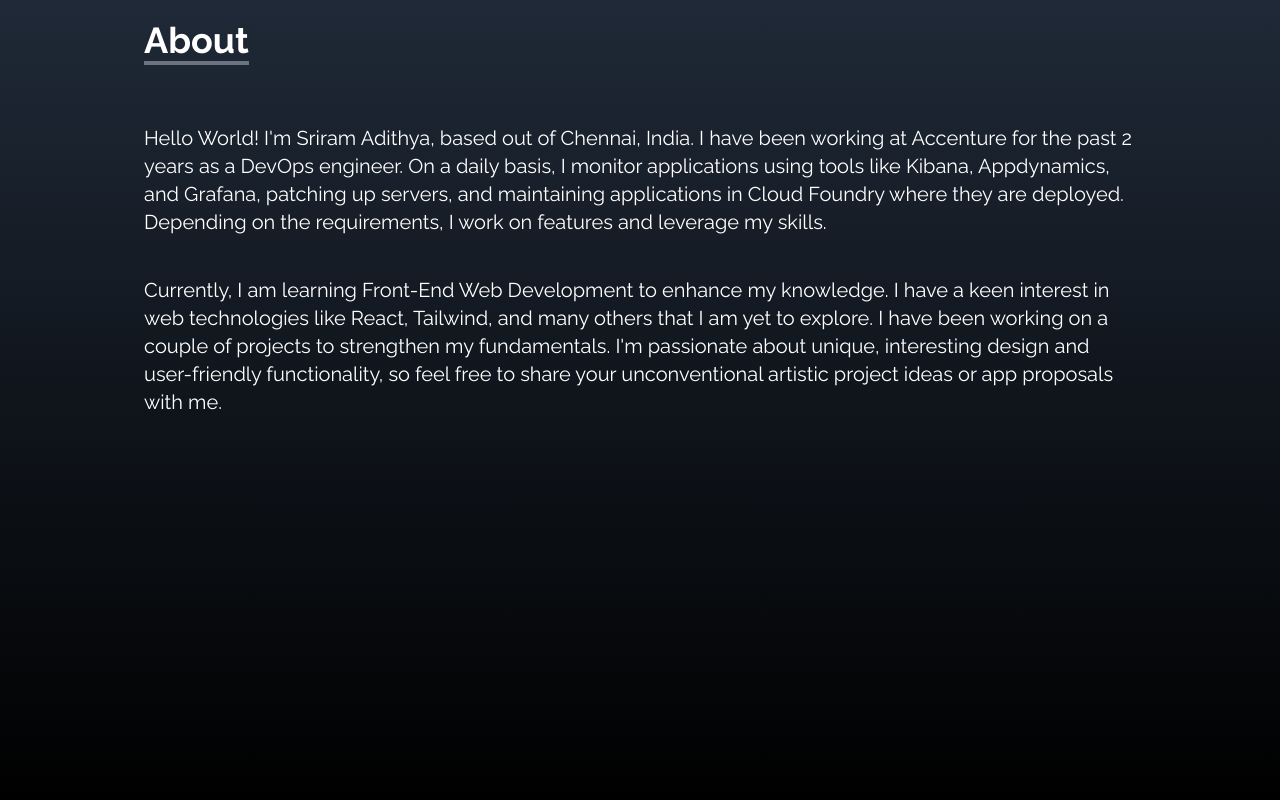
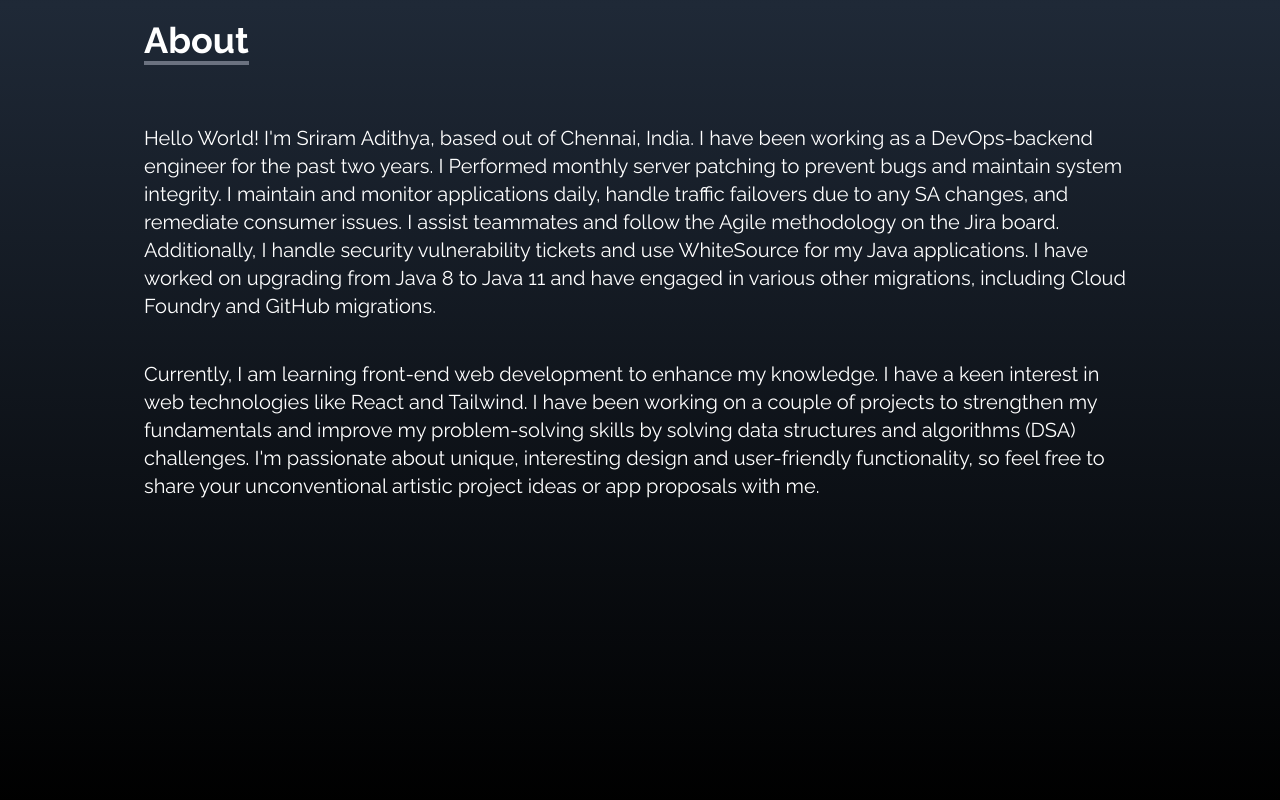
Before and after one commit to sriram-adithya/react-portfolio, a React (Create React App) app: page / in a window 1280 px wide. Shown: the part 860-1660 px from the top of the page. Built offline with nearby package versions, Linux system fonts and the light colour scheme; the HTML template or start-up script is replaced by a standard one.

Commit message:
modify resume

```diff
--- a/src/components/About.jsx
+++ b/src/components/About.jsx
@@ -4,31 +4,29 @@
   return (
     <div
       name="About"
-      className="w-full h-screen bg-gradient-to-b from-gray-800 to-black text-white"
+      className="h-screen bg-gradient-to-b from-gray-800 to-black text-white"
     >
-      <div className="max-w-screen-lg p-4 mx-auto flex flex-col justify-center w-full h-auto">
+      <div className="max-w-screen-lg sm:p-4 py-24 px-10 mx-auto flex flex-col justify-center w-full">
         <div className="pb-8">
           <p className="text-4xl font-bold inline border-b-4 border-gray-500">
             About
           </p>
         </div>
 
-        <p className="text-base mt-8 sm:text-xl md:text-xl lg:text-xl">
+        <p className="text-base mt-8 sm:text-xl leading-relaxed">
           Hello World! I'm Sriram Adithya, based out of Chennai, India. I have
-          been working at Accenture for the past 2 years as a DevOps engineer.
-          On a daily basis, I monitor applications using tools like Kibana,
-          Appdynamics, and Grafana, patching up servers, and maintaining
-          applications in Cloud Foundry where they are deployed. Depending on
-          the requirements, I work on features and leverage my skills.
+          been working as a DevOps-backend engineer for the past two years. I
+          Performed monthly server patching to prevent bugs and maintain system
+          integrity. I maintain and monitor applications daily, handle traffic
+          failovers due to any SA changes, and remediate consumer issues. I
+          assist teammates and follow the Agile methodology on the Jira board.
+          Additionally, I handle security vulnerability tickets and use
+          WhiteSource for my Java applications. I have worked on upgrading from
+          Java 8 to Java 11 and have engaged in various other migrations,
+          including Cloud Foundry and GitHub migrations.
         </p>
-        <p className="text-base mt-10 sm:text-xl md:text-xl lg:text-xl">
-          Currently, I am learning Front-End Web Development to enhance my
-          knowledge. I have a keen interest in web technologies like React,
-          Tailwind, and many others that I am yet to explore. I have been
-          working on a couple of projects to strengthen my fundamentals. I'm
-          passionate about unique, interesting design and user-friendly
-          functionality, so feel free to share your unconventional artistic
-          project ideas or app proposals with me.
+        <p className="text-base mt-10 sm:text-xl leading-relaxed">
+        Currently, I am learning front-end web development to enhance my knowledge. I have a keen interest in web technologies like React and Tailwind. I have been working on a couple of projects to strengthen my fundamentals and improve my problem-solving skills by solving data structures and algorithms (DSA) challenges. I'm passionate about unique, interesting design and user-friendly functionality, so feel free to share your unconventional artistic project ideas or app proposals with me.
         </p>
       </div>
     </div>
--- a/src/components/Contact.jsx
+++ b/src/components/Contact.jsx
@@ -2,7 +2,7 @@
 
 const Contact = () => {
   return (
-    <div name="Contact" className='w-full h-screen bg-gradient-to-b from-black to-gray-800 p-4 text-white'>
+    <div name="Contact" className='w-full h-auto pt-24 bg-gradient-to-b from-black to-gray-800 text-white'>
         <div className='flex flex-col px-3 justify-center max-w-screen-lg mx-auto w-full'>
             <div className='pb-8'>
                 <p className='text-4xl font-bold inline border-b-4 border-gray-500'>Contact</p>
--- a/src/components/Experience.jsx
+++ b/src/components/Experience.jsx
@@ -61,7 +61,7 @@
         },
     ]
     return (
-        <div name="Experience" className='bg-gradient-to-b from-gray-800 to-black w-full h-auto'>
+        <div name="Experience" className='bg-gradient-to-b from-gray-800 to-black w-full h-auto pt-14 md:pt-5'>
             <div className='max-w-screen-lg mx-auto pl-3 pr-3 flex flex-col justify-center w-full h-auto text-white'>
                 <div>
                     <p className='text-4xl font-bold border-b-4 border-gray-500 p-2 inline'>Experience</p>
```
Also changed, not shown: 1 other file (tests, documents, lock files or other folders).
